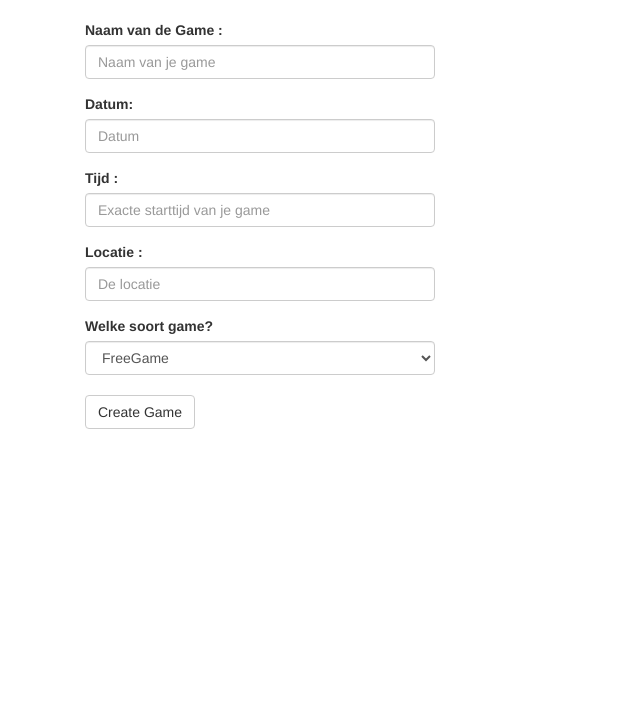
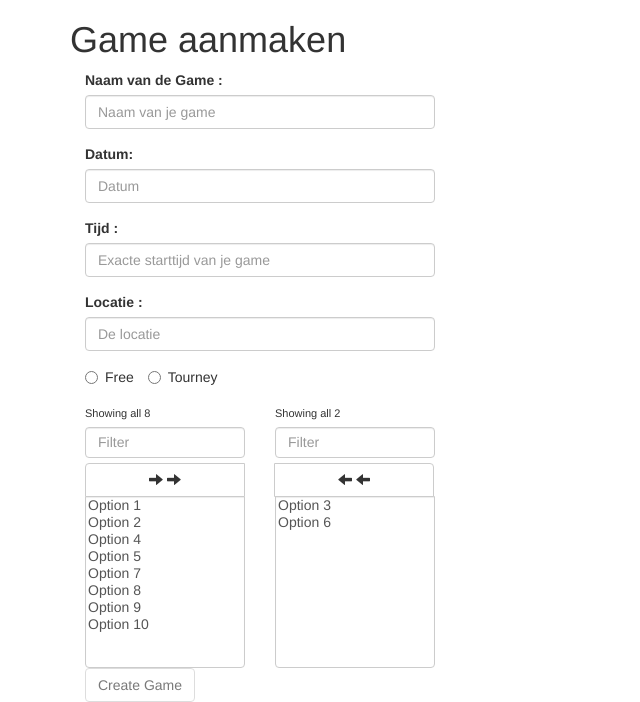
Before and after one commit to Glennmen/ICTProjects3, a CodeIgniter app: page /ICTProjects3/GameController in a window 1280 px wide. Shown: the part 102-804 px from the top of the page, without its empty margins (0-640 px from the left). Before the commit the page ends 531 px from the top, so only its background shows below. Run offline with CodeIgniter, Linux system fonts and the light colour scheme; some libraries are stand-ins or nearby versions.

Commit message:
Game pagina design

```diff
--- a/application/controllers/GameController.php
+++ b/application/controllers/GameController.php
@@ -9,7 +9,7 @@ class GameController extends CI_Controller{
         $this->load->library('navbar');
 
         $data['nav'] = $this->navbar->get_navbar();
-
+        $data['alert'] = "";
 
 
         $this->form_validation->set_rules('gameName', 'Name','required');
@@ -25,18 +25,26 @@ class GameController extends CI_Controller{
             }else{
 
             $Date = DateTime::createFromFormat('d/m/Y', $this->input->post('gameDate'));
+            if ($this->input->post('type') == 'free') {
+                    $ID = 0;
+                }
+                else if ($this->input->post('type') == 'tourney') {
+                    $ID = $this->input->post('Tourney');
+                }
+
 
               $aGameData = [
                   'naam' => $this->input->post('gameName'),
                   'datum' => $Date->format("Y-m-d"),
                   'tijd' => $this->input->post('gameTime'),
                   'locatie' => $this->input->post('location'),
-                  'tournooi_id' => $this->input->post('type')
+                  'tournooi_id' => $ID
               ];
 
               $this->load->model('Game_model');
               $this->Game_model->GameToevoegen($aGameData);
 
+              $data['alert'] = "<div class='alert alert-success' role='alert'>Game succesvol aangemaakt!</div>";
               $this->load->view('gameView1', $data);
             }
         }else{
@@ -66,4 +74,11 @@ class GameController extends CI_Controller{
             return true;
         }
     }
+
+    public function json(){
+        $this->load->model('Game_model');
+        $result = $this->Game_model->TourneyOphalen($this->input->post('GoogleID'));
+
+        echo json_encode($result);
+    }
 }
--- a/application/views/Gameview1.php
+++ b/application/views/Gameview1.php
@@ -1,34 +1,32 @@
-<?php
-/**
- * Created by PhpStorm.
- * User: Tom
- * Date: 7/10/2015
- * Time: 23:54
- */
-?>
-
+<!DOCTYPE html>
 <html>
 <head>
-    <link rel="stylesheet" type="text/css" href="<?php echo base_url();?>assets/css/bootstrap.css"/>
+    <meta name="viewport" content="width=device-width, initial-scale=1">
+    <title>GamePagina</title>
+    <link rel="stylesheet" type="text/css" href="https://maxcdn.bootstrapcdn.com/bootswatch/3.3.5/sandstone/bootstrap.min.css"/>
+    <link rel="stylesheet" type="text/css" href="<?php echo base_url();?>assets/css/duallistbox.min.css"/>
 
     <script src="https://ajax.googleapis.com/ajax/libs/jquery/1.11.3/jquery.min.js"></script>
     <script type="text/javascript" src="<?php echo base_url();?>assets/js/jquery.maskedinput.js"></script>
+    <script type="text/javascript" src="<?php echo base_url();?>assets/js/duallistbox.min.js"></script>
     <script>
           jQuery(function($){
              $("#GameDate").mask("99/99/9999",{placeholder:"dd/mm/yyyy"});
              $("#GameTime").mask("99:99",{placeholder:"hh:mm"});
     });
     </script>
-    <title> GamePagina </title>
 </head>
 <body>
 
     <?php echo $nav ?>
 
+    <h1>Game aanmaken</h1>
+
     <?php echo validation_errors()?>
+    <?php echo $alert ?>
 
 <div class="col-xs-6 col-md-4">
-    <form action="GameController" method="post">
+    <form id="form" action="GameController" method="post">
         <div class="form-group">
             <label for="GameName">Naam van de Game :</label>
             <input type="text" class="form-control" id="GameName" name="gameName" value="<?php echo set_value('gameName'); ?>" placeholder="Naam van je game">
@@ -49,20 +47,44 @@
             <input type="text" class="form-control" id="Location" name="location" value="<?php echo set_value('location'); ?>" placeholder="De locatie">
         </div>
 
-        <label> Welke soort game? </label>
-        <select class="form-control" id="Type" name="type">
-            <option value="0">FreeGame</option>
-            <option value="1">Tournament</option>
-        </select>
-        </br>
-        <button type="submit" name="CreateGame" class="btn btn-default">Create Game</button>
+        <div class="form-group">
+            <label class="radio-inline">
+              <input type="radio" name="type" id="inlineRadio1" onclick="getInfo(this);" value="free"> Free
+            </label>
+            <label class="radio-inline">
+              <input type="radio" name="type" id="inlineRadio2" onclick="getInfo(this);" value="tourney"> Tourney
+            </label>
+        </div>
+
+        <div class="form-group" style="display: none" id="tourneyDiv">
+        <label for="tourney" id="tourneyLabel"></label>
+        <select id="tourney" name="Tourney" multiple class="form-control"  onchange="getGames()">
+
+          </select>
+        </div>
+
+            <select multiple="multiple" size="10" name="duallistbox_demo1[]">
+              <option value="option1">Option 1</option>
+              <option value="option2">Option 2</option>
+              <option value="option3" selected="selected">Option 3</option>
+              <option value="option4">Option 4</option>
+              <option value="option5">Option 5</option>
+              <option value="option6" selected="selected">Option 6</option>
+              <option value="option7">Option 7</option>
+              <option value="option8">Option 8</option>
+              <option value="option9">Option 9</option>
+              <option value="option0">Option 10</option>
+            </select>
+
+          <script>
+            var demo1 = $('select[name="duallistbox_demo1[]"]').bootstrapDualListbox();
+
+          </script>
+
+        <button type="submit" name="CreateGame" id="button" class="btn btn-default" disabled>Create Game</button>
     </form>
 </div>
 
-<form>
-
-</form>
-
-
+<script src="<?php echo base_url('assets/js/gamepaginaAjax.js'); ?>"></script>
 </body>
 </html>
--- /dev/null
+++ b/assets/css/duallistbox.min.css
@@ -0,0 +1,10 @@
+/*
+ *  Bootstrap Duallistbox - v3.0.5
+ *  A responsive dual listbox widget optimized for Twitter Bootstrap. It works on all modern browsers and on touch devices.
+ *  http://www.virtuosoft.eu/code/bootstrap-duallistbox/
+ *
+ *  Made by István Ujj-Mészáros
+ *  Under Apache License v2.0 License
+ */
+
+.bootstrap-duallistbox-container .buttons{width:100%;margin-bottom:-1px}.bootstrap-duallistbox-container label{display:block}.bootstrap-duallistbox-container .info{display:inline-block;margin-bottom:5px;font-size:11px}.bootstrap-duallistbox-container .clear1,.bootstrap-duallistbox-container .clear2{display:none;font-size:10px}.bootstrap-duallistbox-container .box1.filtered .clear1,.bootstrap-duallistbox-container .box2.filtered .clear2{display:inline-block}.bootstrap-duallistbox-container .move,.bootstrap-duallistbox-container .remove{width:60%}.bootstrap-duallistbox-container .btn-group .btn{border-bottom-left-radius:0;border-bottom-right-radius:0}.bootstrap-duallistbox-container select{border-top-left-radius:0;border-top-right-radius:0}.bootstrap-duallistbox-container .moveall,.bootstrap-duallistbox-container .removeall{width:40%}.bootstrap-duallistbox-container.bs2compatible .btn-group>.btn+.btn{margin-left:0}.bootstrap-duallistbox-container select{width:100%;height:300px;padding:0}.bootstrap-duallistbox-container .filter{display:inline-block;width:100%;height:31px;margin:0 0 5px;-webkit-box-sizing:border-box;-moz-box-sizing:border-box;box-sizing:border-box}.bootstrap-duallistbox-container .filter.placeholder{color:#aaa}.bootstrap-duallistbox-container.moveonselect .move,.bootstrap-duallistbox-container.moveonselect .remove{display:none}.bootstrap-duallistbox-container.moveonselect .moveall,.bootstrap-duallistbox-container.moveonselect .removeall{width:100%}
--- /dev/null
+++ b/assets/js/gamepaginaAjax.js
@@ -0,0 +1,28 @@
+function getInfo(radio) {
+if (radio.value == "tourney") {
+        $("#button").prop('disabled', true);
+        $.ajax({
+        type: "POST",
+        url: "/ICTProjects3/GameController/json",
+        dataType: 'json',
+        data: {GoogleID: 2},
+        success: function(data) {
+            tourney = document.getElementById('tourney');
+            tourney.options.length = 0;
+            $.each(data, function(index, element) {
+            tourney.options[tourney.options.length] = new Option(element.Naam , element.Toernooi_ID);
+        });
+        document.getElementById("tourneyLabel").innerHTML = "Select toernooi:";
+        document.getElementById("tourneyDiv").style.display = "block";
+        }
+        });
+    }
+    else {
+        $("#button").prop('disabled', false);
+        document.getElementById("tourneyDiv").style.display = "none";
+    }
+}
+
+function getGames() {
+    $("#button").prop('disabled', false);
+}
```
Also changed, not shown: application/models/Game_model.php (+7 -0 lines), application/views/ScoreView.php (+1 -6 lines), assets/js/duallistbox.min.js (added).
